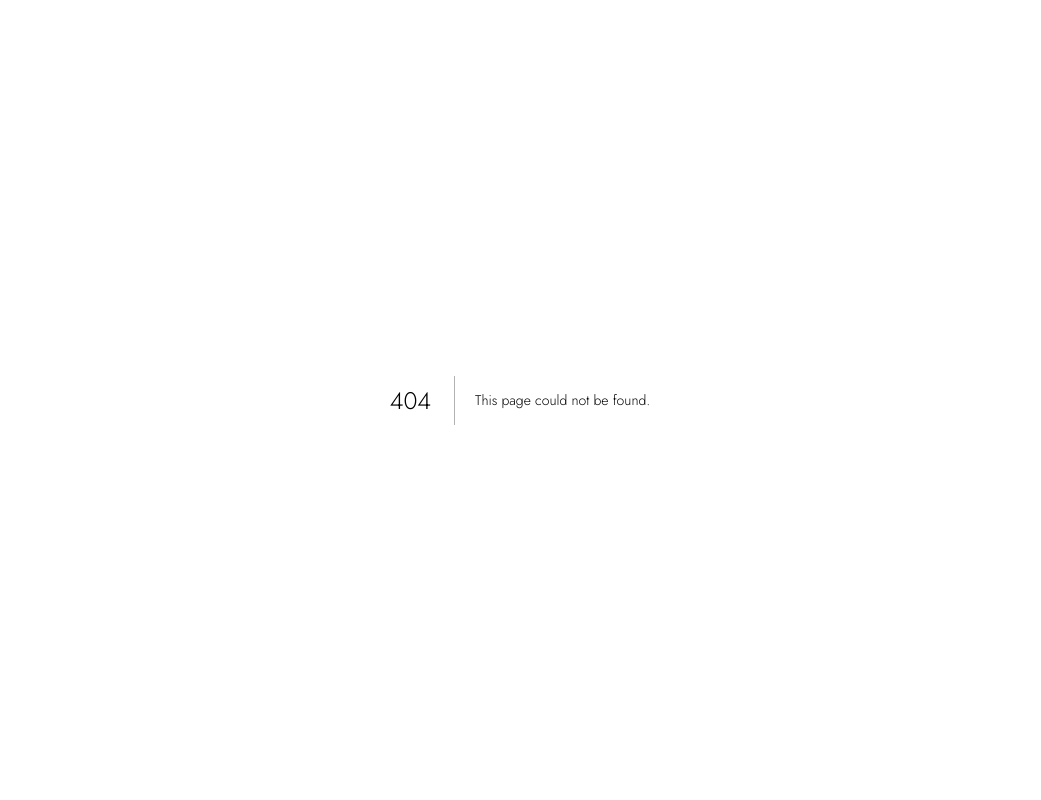
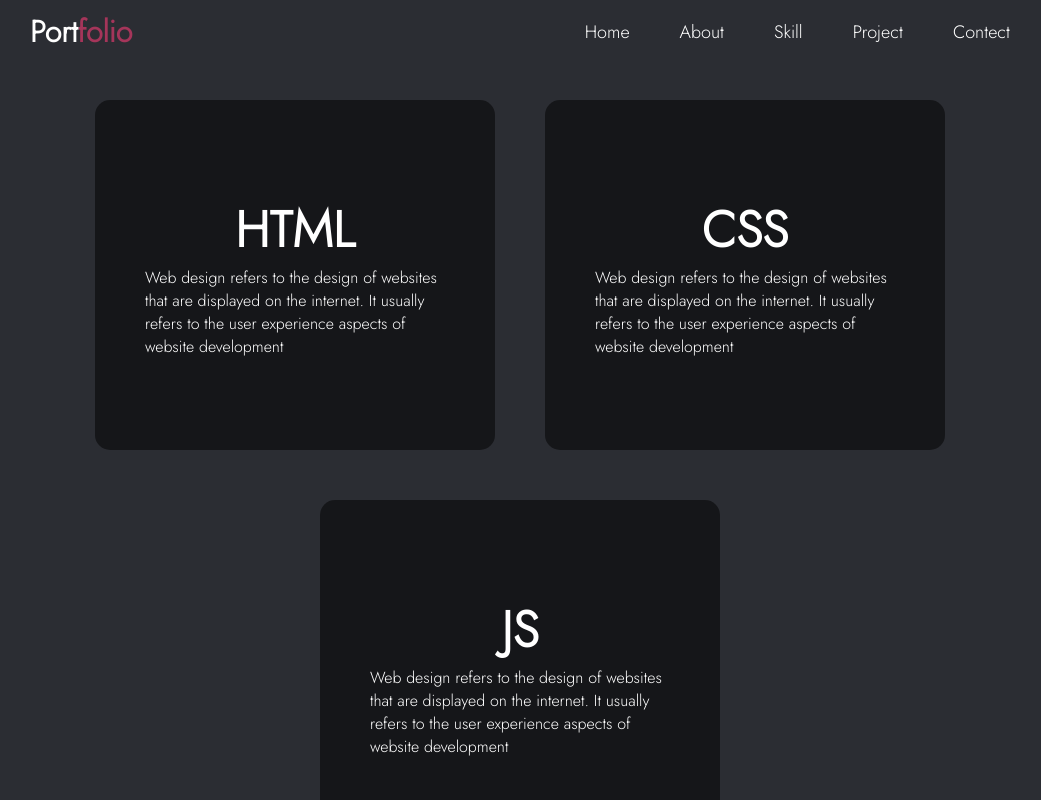
Before and after one commit to asadkhan41376/myProjectPort, a Next.js app: page /skill in a window 1280 px wide. Before the commit this address had no page. Shown: the top 800 px of the page, without its empty margins (120-1161 px from the left). Built offline with nearby package versions, Linux system fonts and the light colour scheme; a web font is replaced by a local one.

Commit message:
globle import

```diff
--- a/src/app/globals.scss
+++ b/src/app/globals.scss
@@ -1,4 +1,13 @@
-
+// @import"/src/style/about.scss";
+@import"/src/style/btn.scss";
+@import"/src/style/card.scss";
+@import"/src/style/contect.scss";
+@import"/src/style/footer.scss";
+@import"/src/style/Form.scss";
+@import"/src/style/header.scss";
+@import"/src/style/hero.scss";
+@import"/src/style/imgFlip.scss";
+@import"/src/style/SkillCard.scss";
 @import url('https://fonts.googleapis.com/css2?family=Acme&family=Fira+Sans:wght@500&family=Lilita+One&family=Montserrat:wght@900&family=Playfair+Display+SC:wght@700&family=Playfair+Display:ital@1&family=Poppins:ital,wght@0,400;0,500;1,500;1,700&display=swap');
 @import url('https://fonts.googleapis.com/css2?family=Jost:wght@300&display=swap');
 *{
--- a/src/app/page.js
+++ b/src/app/page.js
@@ -1,3 +1,4 @@
+
 
 
 import Hero from "@/components/Hero";
--- /dev/null
+++ b/src/app/skill/page.js
@@ -0,0 +1,18 @@
+import React from "react";
+import "@/app/skill/skill.scss";
+
+import SkillCard from "@/components/SkillCard";
+
+function page() {
+  return (
+    <>
+      <section className="skill">
+        <SkillCard SkillName="Html"/>
+        <SkillCard SkillName="Css"/>
+        <SkillCard SkillName="Js" />
+      </section>
+    </>
+  );
+}
+
+export default page;
--- /dev/null
+++ b/src/app/skill/skill.scss
@@ -0,0 +1,10 @@
+.skill{
+    width: 100%;
+    padding: 100px;
+    display: flex;
+    align-items: center;
+    justify-content: center;
+    gap: 50px;
+    flex-wrap: wrap;
+    background-color:#2B2D33;
+}
--- a/src/components/Button.js
+++ b/src/components/Button.js
@@ -1,5 +1,5 @@
 import React from 'react'
-import "@/style/btn.scss"
+
 import Link from 'next/link'
 
 
--- a/src/components/Footer.js
+++ b/src/components/Footer.js
@@ -1,7 +1,7 @@
 "use client";
 
 import React, { useEffect, useState } from "react";
-import "@/style/footer.scss";
+
 import Link from "next/link";
 import { FaInstagram } from "react-icons/fa";
 import { FaYoutube } from "react-icons/fa6";
--- a/src/components/Form.js
+++ b/src/components/Form.js
@@ -1,6 +1,6 @@
 "use client";
 import React, { useState } from "react";
-import "@/style/Form.scss";
+
 function Form() {
 
   return (
--- a/src/components/Header.js
+++ b/src/components/Header.js
@@ -1,6 +1,6 @@
 "use client";
 import React, { useState } from "react";
-import "@/style/header.scss";
+
 import Link from "next/link";
 import { IoMdClose } from "react-icons/io";
 import { IoIosMenu } from "react-icons/io";
--- a/src/components/ImgFlip.js
+++ b/src/components/ImgFlip.js
@@ -1,6 +1,5 @@
 "use client";
 import React, { useEffect, useState } from "react";
-import "@/style/hero.scss";
 import { FaReact } from "react-icons/fa6";
 import { TbBrandJavascript } from "react-icons/tb";
 import { SiNextdotjs } from "react-icons/si";
--- /dev/null
+++ b/src/components/SkillCard.js
@@ -0,0 +1,25 @@
+import React from 'react'
+
+
+
+function SkillCard({SkillName}) {
+
+
+  return (
+    <div>
+       <div className="Skill_card">
+
+
+          <h1>{SkillName} </h1>
+          <p>
+
+            Web design refers to the design of websites that are displayed on
+            the internet. It usually refers to the user experience aspects of
+            website development
+          </p>
+        </div>
+    </div>
+  )
+}
+
+export default SkillCard
--- a/src/components/contect.js
+++ b/src/components/contect.js
@@ -1,6 +1,6 @@
 import React from "react";
-import "@/style/contect.scss";
-// import Button from "@/components/Button";
+
+
 import { MdEmail } from "react-icons/md";
 import { FaPhoneAlt } from "react-icons/fa";
 import { FaLocationDot } from "react-icons/fa6";
--- /dev/null
+++ b/src/style/SkillCard.scss
@@ -0,0 +1,18 @@
+.Skill_card{
+    width: 400px;
+    height: 350px;
+    background-color: rgba(0, 0, 0, 0.517);
+    border-radius: 15px;
+    padding: 50px;
+    display: flex;
+    align-items: center;
+ justify-content: center;
+ flex-direction: column;
+position: relative;
+z-index: 1;
+color: white;
+}
+.Skill_card h1{
+    font-size: 50px;
+    text-transform: uppercase;
+}
```
